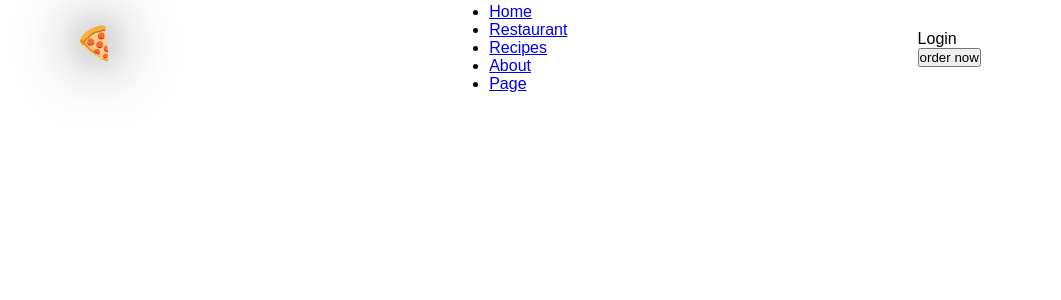
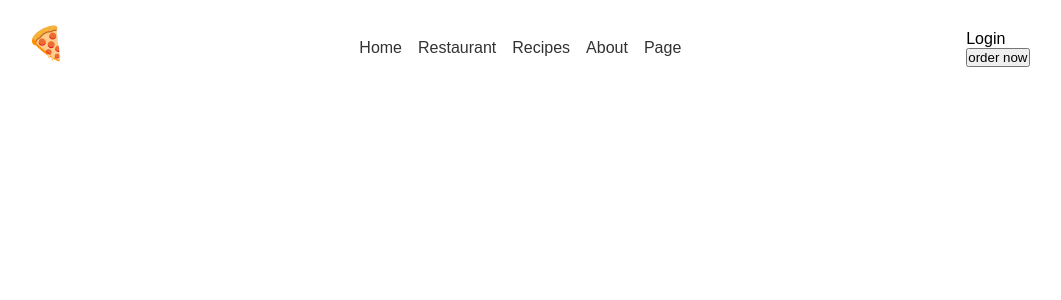
Before and after one commit to Raza-Ur-Rehman/React-Project, a React (Vite) app: page / in a window 1280 px wide. Shown: the top 300 px of the page, without its empty margins (124-1185 px from the left). Built offline with nearby package versions, Linux system fonts and the light colour scheme.

Commit message:
update file

```diff
--- a/src/components/Header/Header.css
+++ b/src/components/Header/Header.css
@@ -9,12 +9,16 @@
     will-change: filter;
     transition: filter 300ms;
     cursor: pointer;
-    filter: drop-shadow(0 0 2em );
-    text-shadow: 0 0 2em rgba(0, 0, 0, 0.2);
-    border-radius: 50%;
-    transition: filter 300ms;
-    &:hover {
-        filter: drop-shadow(0 0 2em #61dafbaa);
-    }
 
 }
+.navbar ul{
+    display: flex;
+    justify-content: space-around;
+    align-items: center;
+    padding: 1em;
+}
+.navbar ul li {
+    list-style: none;
+    margin-right: 1em;
+    cursor: pointer;
+}
--- a/src/index.css
+++ b/src/index.css
@@ -6,11 +6,18 @@
 }
 :root {
   --font-size-base: 16px;
-  --color-primary:#ff5331;
-  --color-secondary: #323232;
+  --color-primary: #323232;
+  --color-secondary: #ff5331;
   --color-tertiary: #009b00;
   --color-light: #ffffff;
   --color-dark: #000000;
   --font-family-base: 'Poppins', sans-serif;
 
 }
+
+
+
+a {
+  text-decoration: none;
+  color: var(--color-primary);
+}
```
